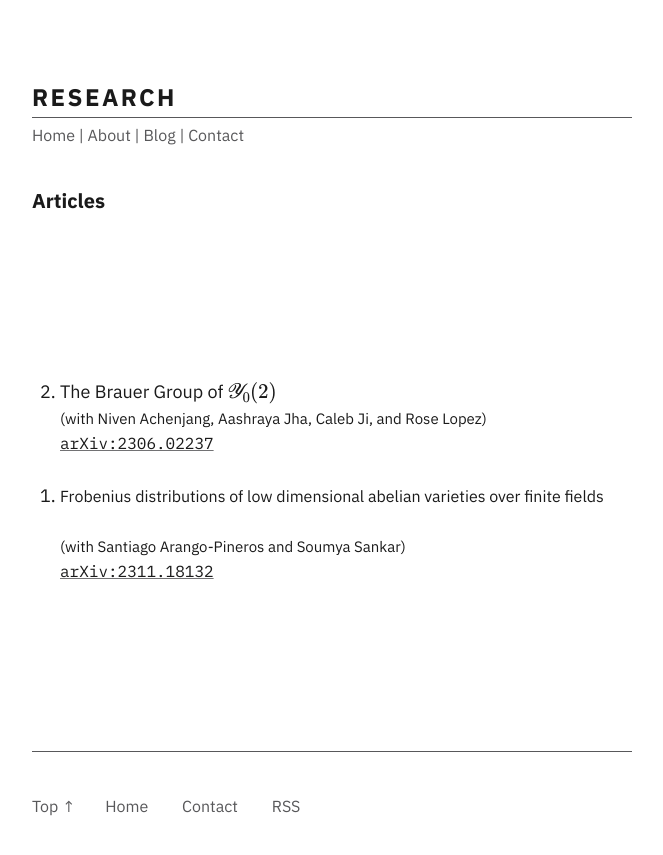
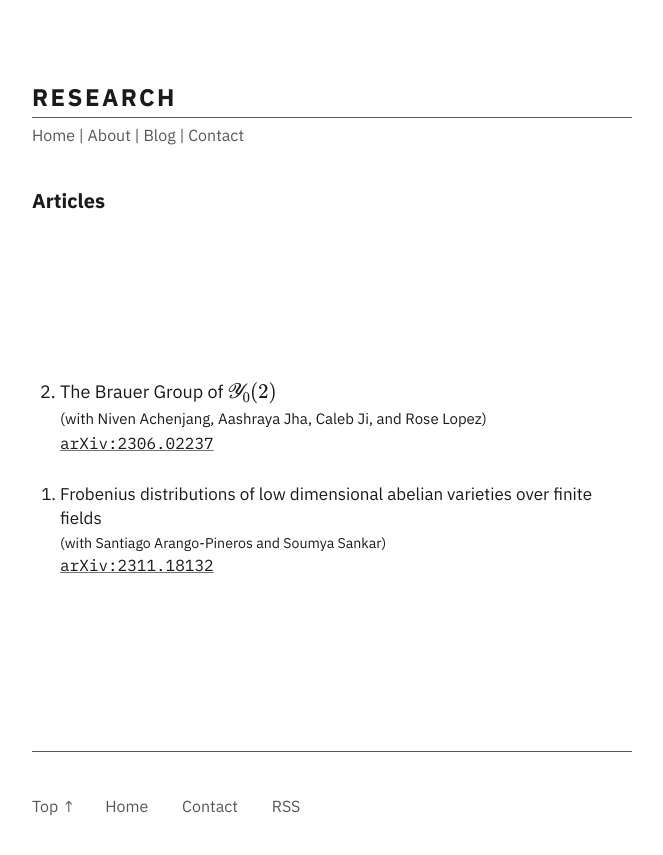
Before and after one commit to junkquill/junkquill.github.io, a Jekyll site: the page built from _pages/research.md, in a window 1280 px wide. Shown: the top 855 px of the page, without its empty margins (308-971 px from the left). Built offline with Jekyll 4.4.1, drawn with Linux system fonts in a browser that asks for light colours; formulas are drawn with MathJax 3.

Commit message:
research-text-size-3

```diff
--- a/_pages/research.md
+++ b/_pages/research.md
@@ -20,7 +20,7 @@
     <small>(with Niven Achenjang, Aashraya Jha, Caleb Ji, and Rose Lopez) </small><br>
     <a href="https://arxiv.org/abs/2306.02237"><code>arXiv:2306.02237</code></a> </li>
 
-<li> <p style="font-size:16px">Frobenius distributions of low dimensional abelian varieties over finite fields</p><br>
+<li style="font-size:17px"> <p style="font-size:17px">Frobenius distributions of low dimensional abelian varieties over finite fields</p>
     <small>(with Santiago Arango-Pineros and Soumya Sankar)</small><br>
     <a href="https://arxiv.org/abs/2311.18132"><code>arXiv:2311.18132</code></a> </li>
 </ol>
```
